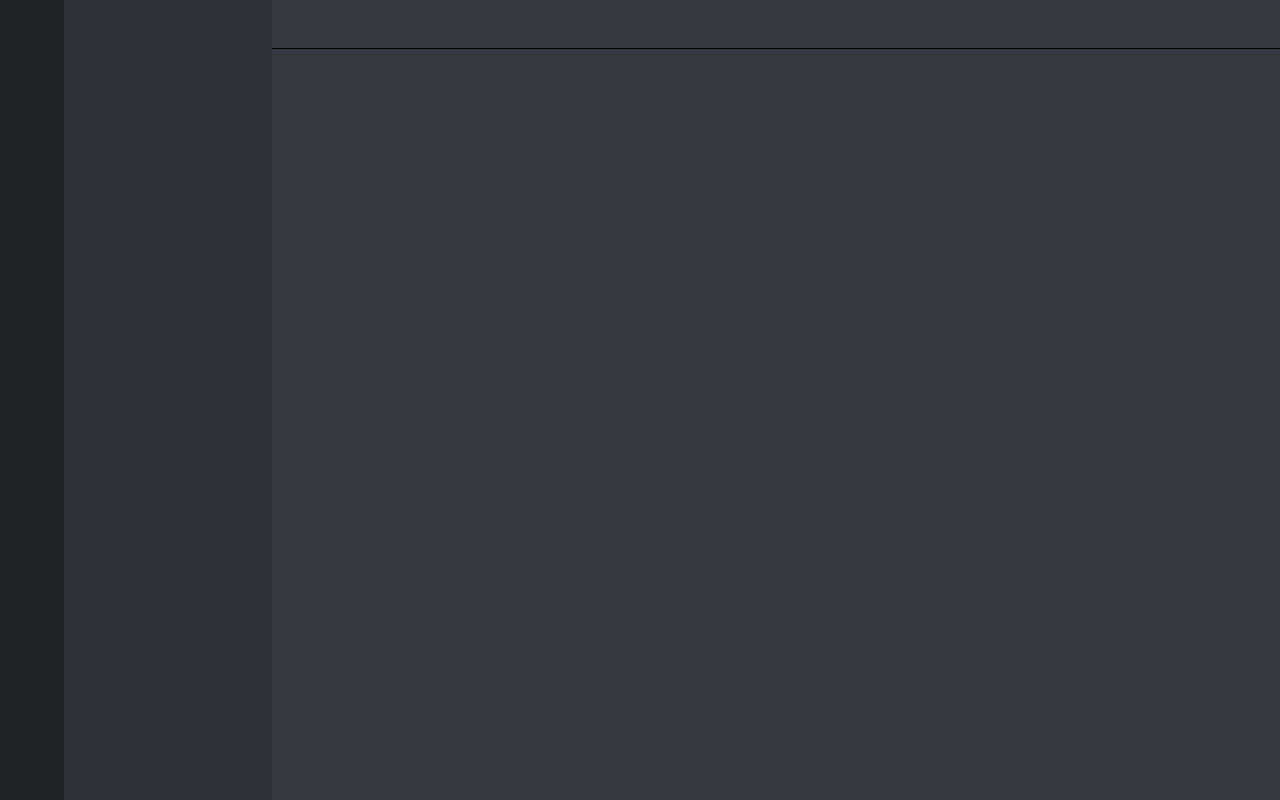
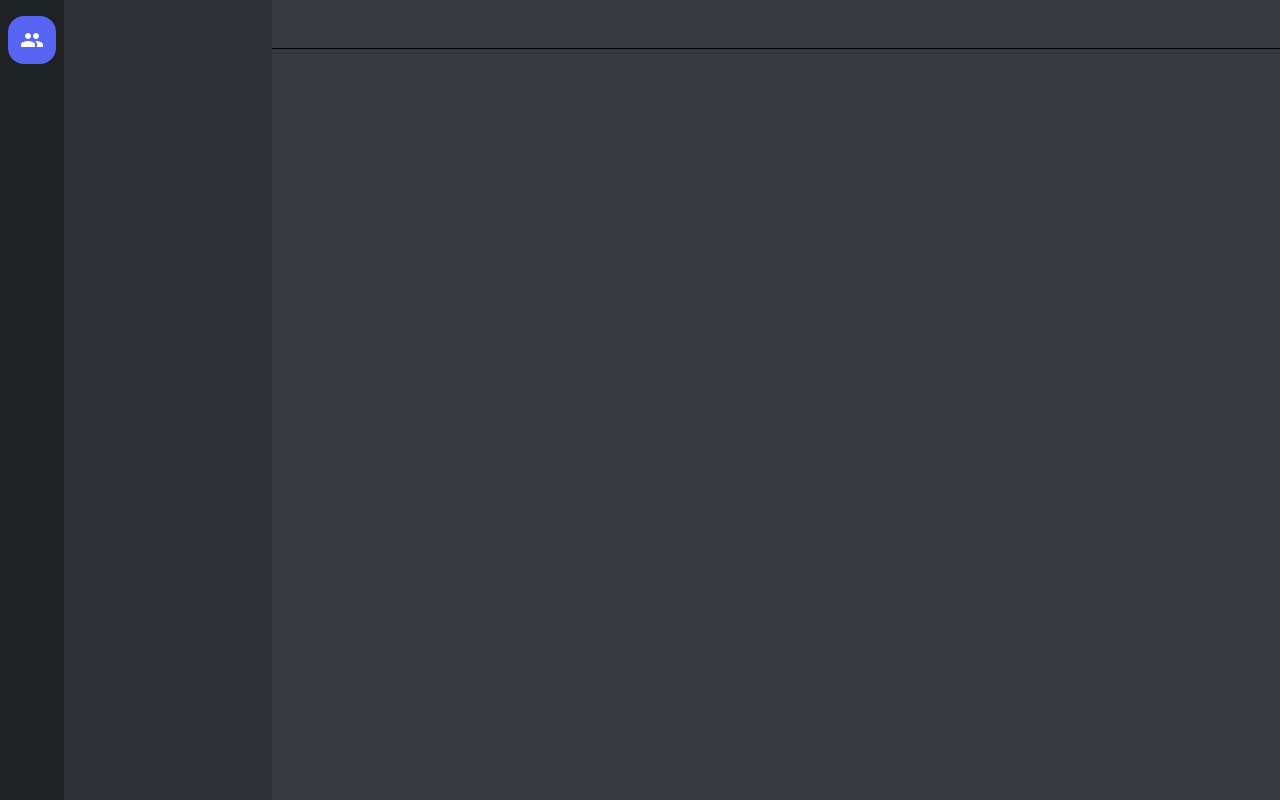
Before and after one commit to bradonsiegle/chat-app, a React (Create React App) app in the folder frontend/: page /dashboard in a window 1280 px wide. Built offline with nearby package versions, Linux system fonts and the light colour scheme.

Commit message:
add component

```diff
--- /dev/null
+++ b/frontend/src/Dashboard/SideBar/MainPageButton.jsx
@@ -0,0 +1,22 @@
+import Button from '@mui/material/Button';
+import GroupIcon from '@mui/icons-material/Group';
+
+export const MainPageButton = () => {
+	return (
+		<Button
+			style={{
+				width: '3rem',
+				height: '3rem',
+				borderRadius: '1rem',
+				margin: 0,
+				padding: 0,
+				minWidth: 0,
+				marginTop: '1rem',
+				color: 'white',
+				backgroundColor: '#5865F2',
+			}}
+		>
+			<GroupIcon />
+		</Button>
+	);
+};
--- a/frontend/src/Dashboard/SideBar/SideBar.jsx
+++ b/frontend/src/Dashboard/SideBar/SideBar.jsx
@@ -1,4 +1,5 @@
 import { styled } from '@mui/system';
+import { MainPageButton } from './MainPageButton';
 
 const MainContainer = styled('div')({
 	width: '4rem',
@@ -10,5 +11,9 @@
 });
 
 export const SideBar = () => {
-	return <MainContainer></MainContainer>;
+	return (
+		<MainContainer>
+			<MainPageButton />
+		</MainContainer>
+	);
 };
```
